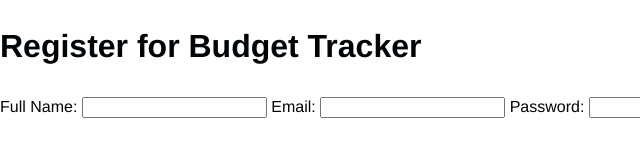
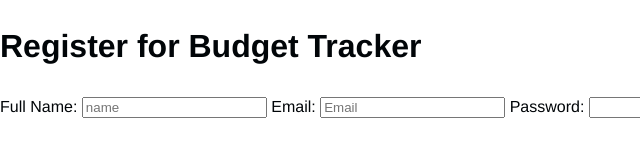
Before and after one commit to agunbiadepaul/Budget-Tracker, a website: page register.html in a window 1280 px wide. Shown: the full height of the page, 0-640 px from the left. Drawn offline with Linux system fonts and the light colour scheme.

Commit message:
correction updated

```diff
--- a/register.html
+++ b/register.html
@@ -12,10 +12,10 @@
         <h1>Register for Budget Tracker</h1>
         <form action="login.html" method="post">
             <label for="name">Full Name:</label>
-            <input type="text" id="name" name="name" required>
+            <input type="text" id="name" name="name" required placeholder="name">
 
             <label for="email">Email:</label>
-            <input type="email" id="email" name="email" required>
+            <input type="email" id="email" name="email" required placeholder="Email">
 
             <label for="password">Password:</label>
             <input type="password" id="password" name="password" required>
```
